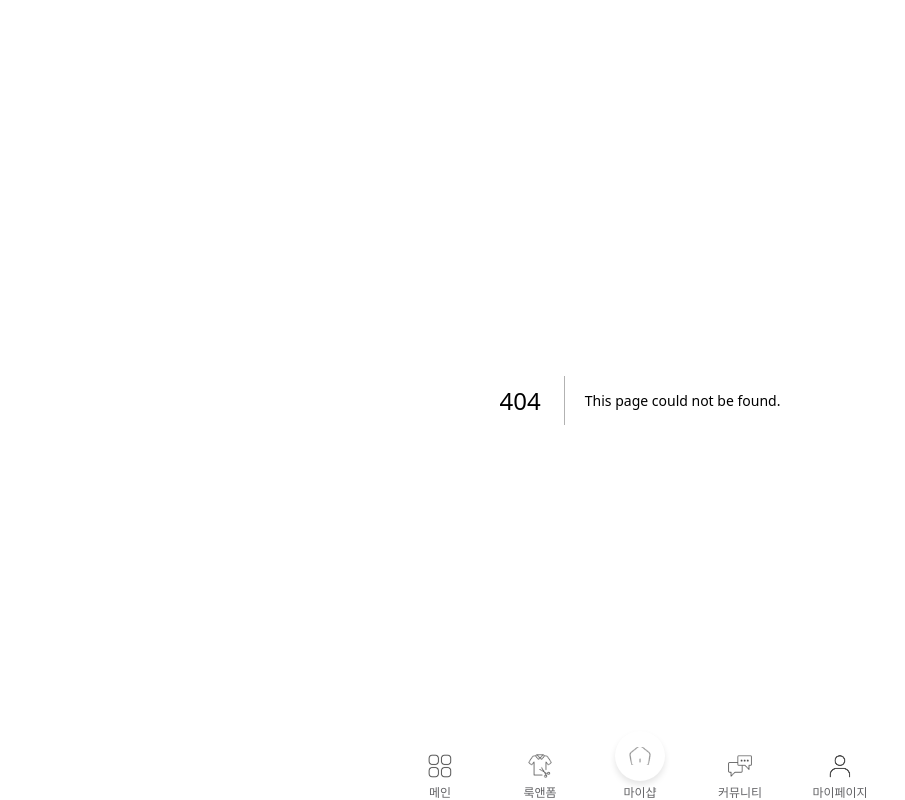
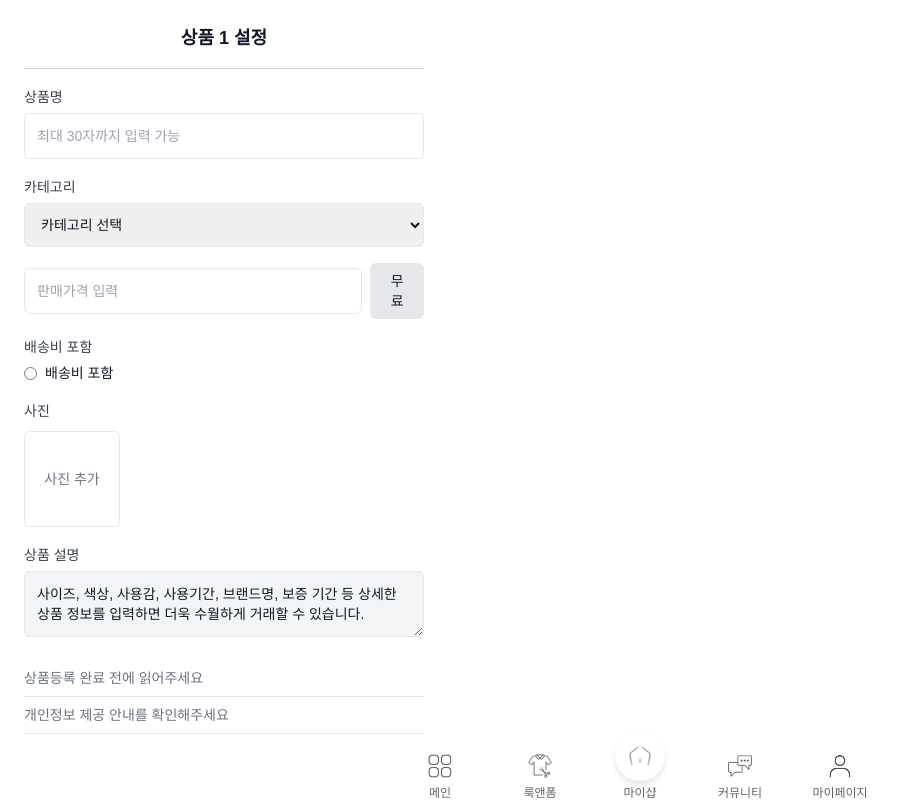
Before and after one commit to Project-FitLoop/FitLoop-FE, a Next.js app: page /products/register in a window 1280 px wide. Before the commit this address had no page. Shown: the whole page, without its empty margins (0-905 px from the left). Built offline with nearby package versions, Linux system fonts and the light colour scheme.

Commit message:
[feat/#23] 상품 등록 페이지 초안

```diff
--- /dev/null
+++ b/src/app/products/register/page.tsx
@@ -0,0 +1,14 @@
+import ProductRegisterForm from '@/ui/components/product/ProductRegisterForm';
+
+const ProductRegisterPage = () => {
+  return (
+    <div className="h-screen flex flex-col bg-white">
+      <ProductRegisterForm />
+      <div className="h-16 bg-gray-100 flex items-center justify-center border-t">
+        <span className="text-gray-600 text-sm"></span>
+      </div>
+    </div>
+  );
+};
+
+export default ProductRegisterPage;
--- /dev/null
+++ b/src/ui/components/product/ProductRegisterForm.tsx
@@ -0,0 +1,147 @@
+"use client"
+import React, { useState } from "react";
+
+const ProductRegisterForm: React.FC = () => {
+  const [productName, setProductName] = useState("");
+  const [category, setCategory] = useState("");
+  const [price, setPrice] = useState("");
+  const [isFree, setIsFree] = useState(false);
+  const [includeShipping, setIncludeShipping] = useState(false);
+  const [image, setImage] = useState<string | null>(null);
+  const [productCondition, setProductCondition] = useState("");
+  const [usedCondition, setUsedCondition] = useState("");
+
+  const handleImageUpload = (e: React.ChangeEvent<HTMLInputElement>) => {
+    if (e.target.files && e.target.files[0]) {
+      setImage(URL.createObjectURL(e.target.files[0]));
+    }
+  };
+
+  const handlePriceChange = (e: React.ChangeEvent<HTMLInputElement>) => {
+    setPrice(e.target.value);
+    if (e.target.value === "") setIsFree(false);
+  };
+
+  const handleFreeClick = () => {
+    setIsFree(true);
+    setPrice("0");
+  };
+
+  return (
+    <div className="max-w-md w-full bg-white p-6 pb-24">
+      {/* 제목 */}
+      <h2 className="text-lg font-semibold text-gray-900 text-center mb-4">상품 1 설정</h2>
+      <hr className="border-gray-300 mb-4" />
+
+      {/* 상품명 */}
+      <div className="mb-4">
+        <label className="text-gray-700 text-sm font-medium">상품명</label>
+        <input
+          type="text"
+          maxLength={30}
+          placeholder="최대 30자까지 입력 가능"
+          value={productName}
+          onChange={(e) => setProductName(e.target.value)}
+          className="w-full p-3 border rounded-md mt-1 text-sm text-gray-900"
+        />
+      </div>
+
+      {/* 카테고리 */}
+      <div className="mb-4">
+        <label className="text-gray-700 text-sm font-medium">카테고리</label>
+        <select
+          value={category}
+          onChange={(e) => setCategory(e.target.value)}
+          className="w-full p-3 border rounded-md mt-1 text-sm text-gray-900"
+        >
+          <option value="">카테고리 선택</option>
+          <option value="electronics">전자기기</option>
+          <option value="fashion">패션</option>
+          <option value="home">홈 & 리빙</option>
+        </select>
+      </div>
+
+      {/* 판매 가격 */}
+      <div className="mb-4 flex items-center space-x-2">
+        <input
+          type="number"
+          placeholder="판매가격 입력"
+          value={price}
+          onChange={handlePriceChange}
+          disabled={isFree}
+          className="w-full p-3 border rounded-md text-sm text-gray-900"
+        />
+        <button
+          onClick={handleFreeClick}
+          className={`px-4 py-2 rounded-md text-sm font-medium ${
+            isFree ? "bg-gray-400 text-white" : "bg-gray-200 text-gray-900"
+          }`}
+        >
+          무료
+        </button>
+      </div>
+
+      {/* 배송비 포함 여부 */}
+      <div className="mb-4">
+        <label className="text-gray-700 text-sm font-medium">배송비 포함</label>
+        <div className="flex items-center mt-1">
+          <input
+            type="radio"
+            name="shipping"
+            checked={includeShipping}
+            onChange={() => setIncludeShipping(!includeShipping)}
+            className="mr-2"
+          />
+          <span className="text-sm text-gray-900">배송비 포함</span>
+        </div>
+      </div>
+
+      {/* 상품 사진 */}
+      <div className="mb-4">
+        <label className="text-gray-700 text-sm font-medium">사진</label>
+        <div className="border rounded-md p-2 flex justify-center items-center h-24 w-24 mt-2">
+          {image ? (
+            <img src={image} alt="상품 미리보기" className="w-full h-full object-cover" />
+          ) : (
+            <label className="cursor-pointer">
+              <span className="text-gray-500 text-sm">사진 추가</span>
+              <input type="file" accept="image/*" onChange={handleImageUpload} className="hidden" />
+            </label>
+          )}
+        </div>
+      </div>
+
+      {/* 상품 설명 */}
+      <div className="mb-4">
+        <label className="text-gray-700 text-sm font-medium">상품 설명</label>
+        <textarea
+          value="사이즈, 색상, 사용감, 사용기간, 브랜드명, 보증 기간 등 상세한 상품 정보를 입력하면 더욱 수월하게 거래할 수 있습니다."
+          readOnly
+          className="w-full p-3 border rounded-md mt-1 text-sm text-gray-900 bg-gray-100"
+        />
+      </div>
+
+      {/* 주의사항 */}
+      <div className="mb-4 text-sm text-gray-600">
+        <div className="py-2 border-b">
+          <span className="text-gray-500">상품등록 완료 전에 읽어주세요</span>
+        </div>
+        <div className="py-2 border-b">
+          <span className="text-gray-500">개인정보 제공 안내를 확인해주세요</span>
+        </div>
+      </div>
+
+      {/* 저장 버튼 */}
+      <button
+        className={`w-full p-3 text-white rounded-md font-medium ${
+          productName && category && price ? "bg-black" : "bg-gray-400"
+        }`}
+        disabled={!productName || !category || !price}
+      >
+        저장하기
+      </button>
+    </div>
+  );
+};
+
+export default ProductRegisterForm;
```
